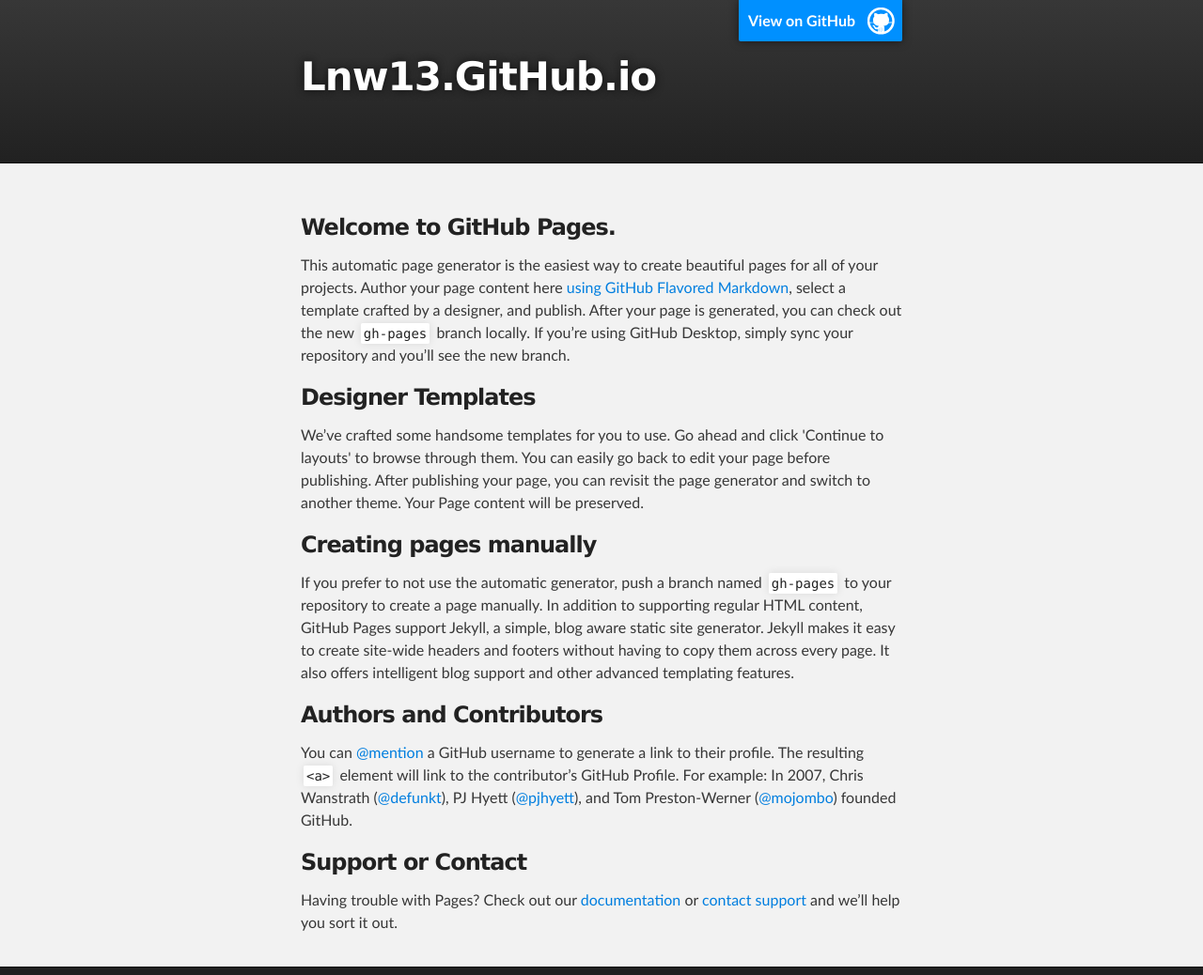
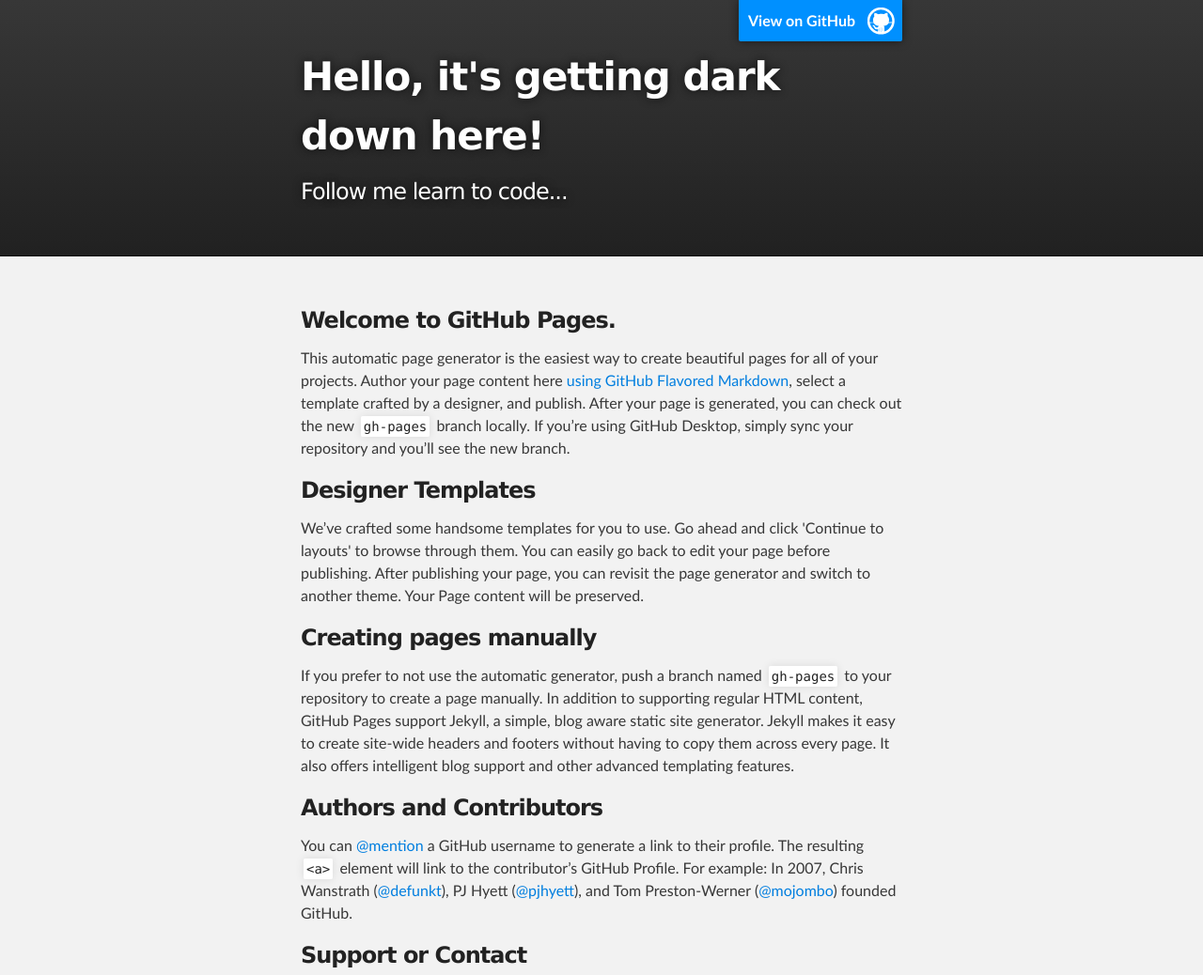
Before and after one commit to lnw13/lnw13.github.io, a plain HTML site: page index.html in a window 1280 px wide. Shown: the top 1038 px of the page at 94% size. Drawn offline with Linux system fonts and the light colour scheme.

Commit message:
Update index.html

```diff
--- a/index.html
+++ b/index.html
@@ -18,8 +18,8 @@
         <header class="inner">
           <a id="forkme_banner" href="https://github.com/lnw13">View on GitHub</a>
 
-          <h1 id="project_title">Lnw13.GitHub.io</h1>
-          <h2 id="project_tagline"></h2>
+          <h1 id="project_title">Hello, it's getting dark down here!</h1>
+          <h2 id="project_tagline">Follow me learn to code...</h2>
 
         </header>
     </div>
```
